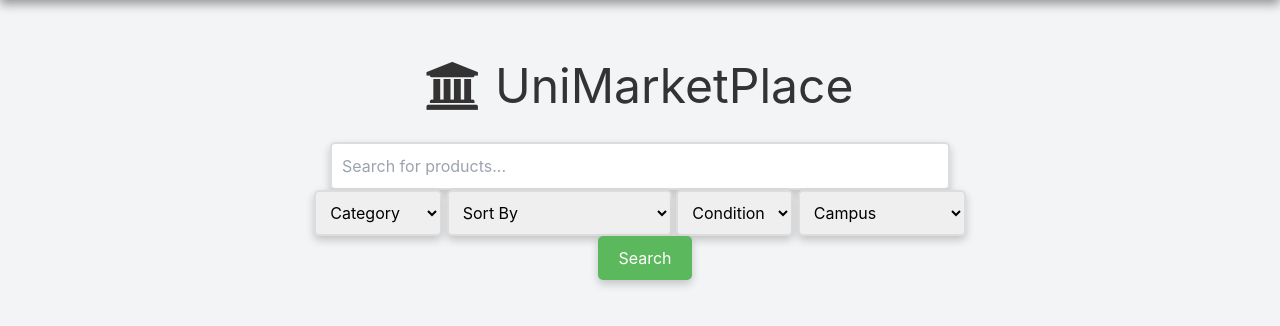
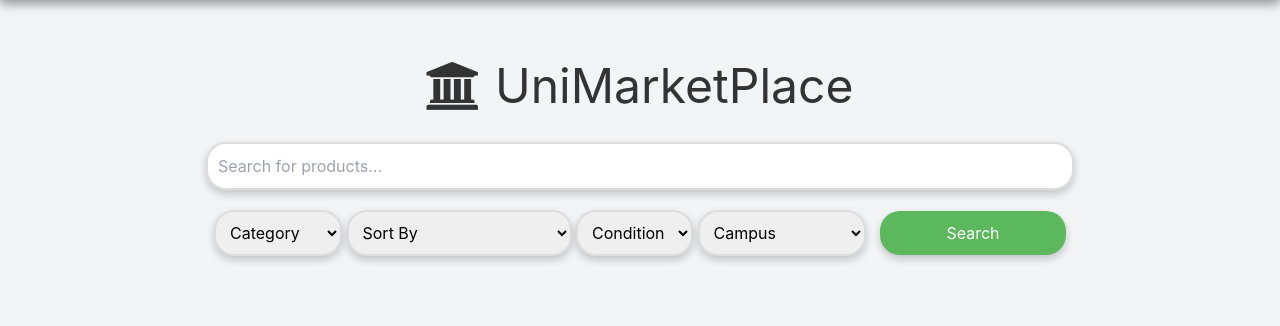
Before and after one commit to kukr/UniMarket-Place, a Flask app: page / in a window 1280 px wide. Shown: the part 68-394 px from the top of the page. Run offline with Flask 2, Linux system fonts and the light colour scheme; the visitor is signed in with stand-in values (Sample User, id 1); parts of the project's set-up code (start-up, migrations or seed data) failed here and were passed over; some libraries are stand-ins or nearby versions.

Commit message:
Modifying the style of home

```diff
--- a/templates/home.html
+++ b/templates/home.html
@@ -10,10 +10,10 @@
     }
 
     .search-bar {
-        width: 50%;
+        width: 70%;
         padding: 10px;
         border: 2px solid #ddd;
-        border-radius: 5px;
+        border-radius: 20px;
         font-size: 16px;
         box-shadow: 0 4px 8px 0 rgba(0,0,0,0.2);
     }
@@ -21,8 +21,9 @@
     .search-button {
         padding: 10px 20px;
         margin-left: 10px;
+        width: 15%;
         border: none;
-        border-radius: 5px;
+        border-radius: 20px;
         background-color: #5cb85c;
         color: white;
         font-size: 16px;
@@ -120,10 +121,11 @@
         width: auto; /* Auto-width based on content */
         padding: 10px;
         border: 2px solid #ddd;
-        border-radius: 5px;
+        border-radius: 20px;
         font-size: 16px;
         box-shadow: 0 4px 8px 0 rgba(0,0,0,0.2);
-        margin-bottom: 20px 20px 20px 20px; /* Add some space below the dropdowns */
+        margin-top: 20px;
+        /* margin-bottom: 20px 20px 20px 20px; Add some space below the dropdowns */
     }
 
     /* Responsive design for smaller screens */
@@ -132,7 +134,7 @@
             flex-direction: column;
         }
 
-        .search-dropdown select {
+        .search-dropdown select{
             width: calc(100% - 22px);
         }
     }
@@ -178,9 +180,9 @@
                     <option value="self_campus">Only my College</option>
                     <option value="all_campuses">All Colleges</option>
                 </select>
+                <input type="submit" value="Search" class="search-button">
+            </div>
 
-            </div>
-        <input type="submit" value="Search" class="search-button">
     </form>
 </div>
 
```
